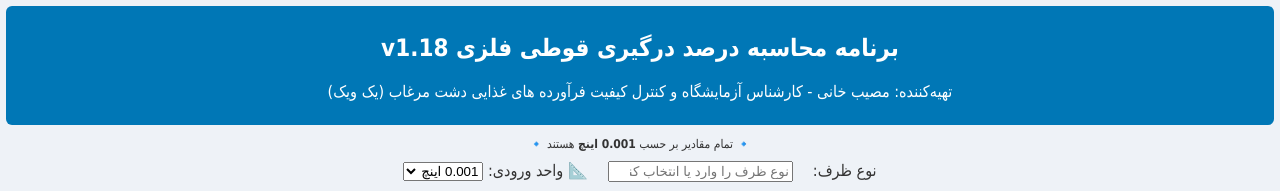
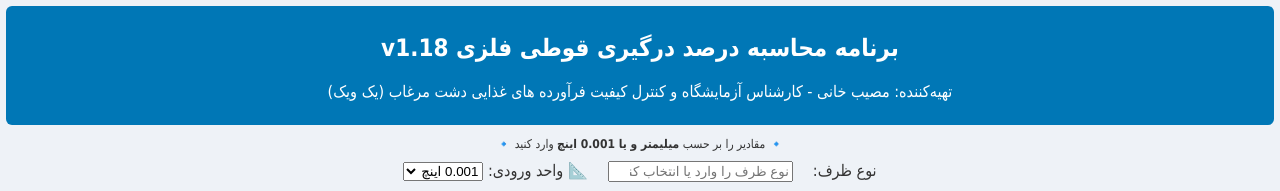
Before and after one commit to msb872/Overlap, a plain HTML site: page index.html in a window 1280 px wide. Shown: the top 191 px of the page. Drawn offline with Linux system fonts and the light colour scheme.

Commit message:
Update index.html

```diff
--- a/index.html
+++ b/index.html
@@ -71,7 +71,7 @@
   <p>تهیه‌کننده: مصیب خانی - کارشناس آزمایشگاه و کنترل کیفیت فرآورده های غذایی دشت مرغاب (یک ویک)</p>
 </header>
 
-<p class="info-text" id="infoText">🔹 تمام مقادیر بر حسب <strong>0.001 اینچ</strong> هستند 🔹</p>
+<p class="info-text" id="infoText">🔹 مقادیر را بر حسب <strong>میلیمتر و یا 0.001 اینچ</strong> وارد کنید 🔹</p>
 
 <div class="row-2selects">
 <label for="containerType">نوع ظرف:</label>
```
